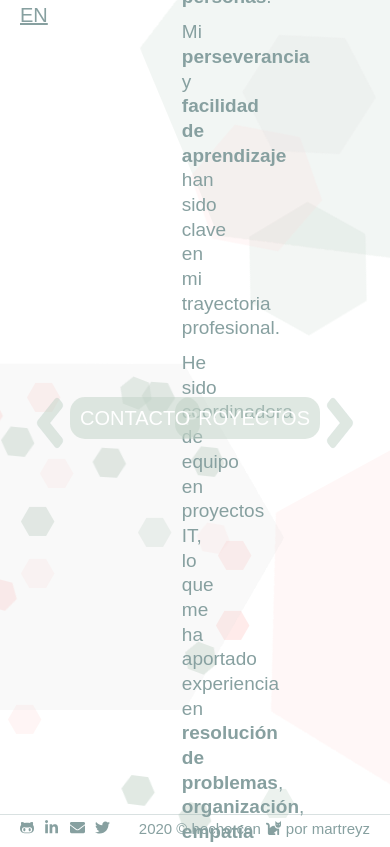
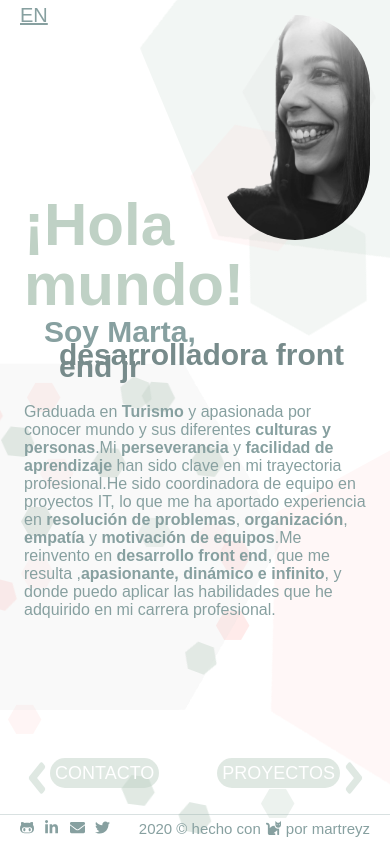
Before and after one commit to martreyz/portfolio, a React (Create React App) app: page / in a window 390 px wide. Built offline with nearby package versions, Linux system fonts and the light colour scheme; a web font is replaced by a local one.

Commit message:
Add responsive mobile

```diff
--- a/src/stylesheets/contact.scss
+++ b/src/stylesheets/contact.scss
@@ -1,90 +1,138 @@
 .contact {
   height: 100vh;
-  padding: 0px 10% 30px 10%;
   display: flex;
   flex-direction: column;
   justify-content: center;
   align-items: center;
+  padding: 100px 15px 200px 15px;
+  @media all and (min-width: 768px) {
+    padding: 0px 10% 30px 10%;
+  }
   &__section {
-    width: 50%;
+    width: 90%;
     position: relative;
     display: flex;
     flex-direction: column;
     justify-content: center;
     align-items: center;
-    @media all and (max-width: 1200px) {
+
+    @media all and (min-width: 768px) {
       width: 70%;
+    }
+    @media all and (min-width: 1054px) {
+      width: 50%;
     }
   }
   &__title {
     color: #bfd1c5;
     font-weight: 900;
+    font-size: 60px;
+    align-self: flex-start;
+    @media all and (min-width: 768px) {
       font-size: 80px;
       line-height: 1.4;
       align-self: flex-start;
+    }
   }
   &__subtitle {
     color: #87a0a0;
     font-weight: 700;
     font-size: 30px;
     display: block;
+    align-self: flex-end;
+    @media all and (min-width: 768px) {
       line-height: 1.5;
       align-self: flex-start;
       margin-left: 20px;
     }
+  }
   &__text {
     color: #778b8b;
-    font-weight: 700;
-    font-size: 20px;
+    font-weight: 600;
+    font-size: 18px;
+    text-align: right;
+    margin-bottom: 30px;
+    @media all and (min-width: 768px) {
+      margin-bottom: 10px;
       display: block;
       line-height: 1;
       width: 70%;
-    text-align: right;
-    margin-bottom: 30px;
       align-self: flex-end;
     }
+  }
   &__list {
-    width: 90%;
+    align-self: flex-start;
+    list-style-type: none;
+    color: #465559;
+    width: 50%;
+    display: flex;
+    flex-direction: column;
+    justify-content: space-around;
+    align-items: flex-start;
+    @media all and (min-width: 768px) {
+      width: 110%;
+      margin-left: -4%;
       border-radius: 45px;
-    display: flex;
-    justify-content: space-around;
-    align-items: center;
+      flex-direction: row;
       height: 80px;
       padding: 10px;
-    list-style-type: none;
-    color: #465559;
+    }
+    @media all and (min-width: 1054px) {
+      margin-left: 5%;
+      width: 90%;
+    }
     &Item {
+      margin-top: 5px;
+      @media all and (min-width: 768px) {
         display: flex;
         flex-direction: column;
       }
+    }
     &Github {
+      @media all and (min-width: 768px) {
         grid-column: 1/2;
       }
+    }
     &Linkedin {
+      @media all and (min-width: 768px) {
         grid-column: 2/3;
       }
+    }
     &Mail {
+      @media all and (min-width: 768px) {
         grid-column: 3/4;
       }
+    }
     &Twitter {
+      @media all and (min-width: 768px) {
         grid-column: 4/5;
       }
     }
+  }
   &__logoImg {
+    width: 30px;
+    height: 20px;
+    @media all and (min-width: 768px) {
       width: 50px;
       height: 40px;
       transition: all linear 2s;
+    }
     &:hover {
       transform: rotateY(180deg);
     }
   }
   &__image {
+    width: 150px;
+    align-self: flex-end;
+    position: absolute;
+    bottom: -2%;
+    @media all and (min-width: 768px) {
       width: 200px;
-    position: absolute;
+      bottom: initial;
+      top: -20%;
+    }
+    @media all and (min-width: 1054px) {
       top: -10%;
-    align-self: flex-end;
-    @media all and (max-width: 1054px) {
-      top: -20%;
     }
   }
 }
@@ -94,33 +142,41 @@
   color: #4a524d;
   display: block;
   text-align: center;
-
   &:hover {
     color: #465559;
   }
 }
 
 .contact__menu-home {
-  list-style-type: none;
   text-transform: uppercase;
-  font-size: 20px;
+  font-size: 18px;
   transition: all ease 1s;
   position: absolute;
-  right: 70px;
-  &:hover {
-    transform: scale(1.2);
-    color: #bfd1c5;
-  }
+  bottom: 60px;
   &::after {
     background-image: url("../images/angle-right-solid.svg");
     background-size: contain;
     background-repeat: no-repeat;
     position: absolute;
+    top: -10px;
+    width: 40px;
+    height: 50px;
+    content: "";
+    transform: scaleX(0.8);
+  }
+  @media all and (min-width: 768px) {
+    font-size: 20px;
+    right: 70px;
+    bottom: initial;
+    &::after {
       top: -24px;
       width: 40px;
       height: 100px;
-    content: "";
-    transform: scaleX(0.8);
+    }
+  }
+  &:hover {
+    transform: scale(1.2);
+    color: #bfd1c5;
   }
 }
 
@@ -129,5 +185,8 @@
   text-decoration: none;
   background-color: rgba(191, 209, 197, 0.5);
   border-radius: 15px;
+  padding: 5px;
+  @media all and (min-width: 768px) {
     padding: 10px;
   }
+}
--- a/src/stylesheets/landing.scss
+++ b/src/stylesheets/landing.scss
@@ -1,48 +1,70 @@
 .landing {
-  padding: 0px 180px 30px 180px;
   height: 100vh;
   display: flex;
+  flex-direction: column;
   justify-content: center;
   align-items: center;
+  padding: 70px 15px 100px 15px;
+  @media all and (min-width: 768px) {
+    flex-direction: row;
+    padding: 0px 180px 30px 180px;
+  }
+
   &__container {
-    width: 60%;
+    width: 95%;
+    @media all and (min-width: 768px) {
       position: relative;
       padding-top: 90px;
-    @media all and (max-width: 1135px) {
       width: 80%;
+    }
+    @media all and (min-width: 1054px) {
+      width: 60%;
     }
   }
   &__photo {
     width: 150px;
     border-radius: 75px;
     position: absolute;
+    top: 15px;
+    right: 20px;
+    @media all and (min-width: 768px) {
       right: 0px;
-    top: 0px;
-    @media all and (max-width: 955px) {
       top: 90px;
+    }
+    @media all and (min-width: 918px) {
+      top: -10px;
     }
   }
   &__title {
     color: #bfd1c5;
     font-weight: 900;
+    font-size: 60px;
+    max-width: 50%;
+    line-height: 1;
+    @media all and (min-width: 768px) {
       font-size: 80px;
       line-height: 1.4;
+      max-width: 70%;
+      font-size: 75px;
+    }
+    @media all and (min-width: 1054px) {
       max-width: 80%;
-    @media all and (max-width: 1135px) {
-      max-width: 70%;
-    }
-    @media all and (max-width: 800px) {
-      font-size: 75px;
     }
   }
   &__textOne {
     color: #87a0a0;
     font-weight: 700;
     font-size: 30px;
+    width: 50%;
+    margin-left: 20px;
+    @media all and (min-width: 768px) {
+      width: auto;
+      margin-left: 0px;
       display: block;
       line-height: 1.3;
       margin-right: 180px;
       text-align: right;
+    }
   }
   &__textTwo {
     color: #778b8b;
@@ -50,34 +72,58 @@
     font-size: 30px;
     display: block;
     line-height: 0.4;
+    margin-left: 35px;
+    @media all and (min-width: 768px) {
+      margin-left: 0px;
+      line-height: 0.4;
       text-align: right;
       margin-bottom: 30px;
     }
+  }
   &__aboutText {
+    font-weight: 400;
+    font-size: 16px;
+    color: #87a0a0;
+    margin-top: 30px;
+    @media all and (min-width: 768px) {
+      margin-top: 0px;
       width: 120%;
       margin-left: -5%;
-    font-weight: 400;
       font-size: 19px;
-    color: #87a0a0;
+    }
   }
   &__menu-projects {
     list-style-type: none;
     text-transform: uppercase;
-    font-size: 20px;
-
+    font-size: 18px;
     transition: all ease 1s;
     position: absolute;
-
+    right: 50px;
+    bottom: 60px;
+    &::after {
+      background-image: url("../images/angle-right-solid.svg");
+      background-size: contain;
+      background-repeat: no-repeat;
+      position: absolute;
+      top: -10px;
+      width: 40px;
+      height: 50px;
+      content: "";
+      transform: scaleX(0.8);
+    }
+    @media all and (min-width: 768px) {
+      list-style-type: none;
+      text-transform: uppercase;
+      font-size: 20px;
+      transition: all ease 1s;
+      position: absolute;
       right: 70px;
+      bottom: initial;
       &:hover {
         transform: scale(1.2);
         color: #bfd1c5;
       }
       &::after {
-      background-image: url("../images/angle-right-solid.svg");
-      background-size: contain;
-      background-repeat: no-repeat;
-      position: absolute;
         top: -24px;
         width: 40px;
         height: 100px;
@@ -85,13 +131,35 @@
         transform: scaleX(0.8);
       }
     }
+  }
   &__menu-contact {
+    list-style-type: none;
+    text-transform: uppercase;
+    font-size: 18px;
+    transition: all ease 1s;
+    position: absolute;
+    left: 50px;
+    bottom: 60px;
+    &::before {
+      background-image: url("../images/angle-left-solid.svg");
+      background-size: contain;
+      background-repeat: no-repeat;
+      position: absolute;
+      top: -10px;
+      left: -27px;
+      width: 40px;
+      height: 50px;
+      content: "";
+      transform: scaleX(0.8);
+    }
+    @media all and (min-width: 768px) {
       list-style-type: none;
       text-transform: uppercase;
       font-size: 20px;
       transition: all ease 1s;
       position: absolute;
       left: 70px;
+      bottom: initial;
       &:hover {
         transform: scale(1.2);
         color: #bfd1c5;
@@ -110,11 +178,14 @@
       }
     }
   }
+}
 
 .about__parr {
+  @media all and (min-width: 768px) {
     display: block;
     line-height: 1.3;
     margin-bottom: 10px;
+  }
 }
 
 .landingLink__menu-projects {
@@ -122,7 +193,10 @@
   text-decoration: none;
   background-color: rgba(191, 209, 197, 0.5);
   border-radius: 15px;
+  padding: 5px;
+  @media all and (min-width: 768px) {
     padding: 10px;
+  }
 }
 
 .landingLink__menu-contact {
@@ -130,5 +204,8 @@
   text-decoration: none;
   background-color: rgba(191, 209, 197, 0.5);
   border-radius: 15px;
+  padding: 5px;
+  @media all and (min-width: 768px) {
     padding: 10px;
   }
+}
--- a/src/stylesheets/projects.scss
+++ b/src/stylesheets/projects.scss
@@ -1,38 +1,61 @@
 .projects {
-  padding: 0px 180px 30px 180px;
+  padding: 15px 15px 150px 15px;
   height: 100vh;
   display: flex;
   justify-content: center;
   align-items: center;
-  @media all and (max-width: 1054px) {
-    justify-content: flex-end;
+  @media all and (min-width: 768px) {
+    padding: 0px 180px 30px 180px;
   }
   &__container {
+    display: flex;
+    flex-direction: column;
+    align-items: center;
+    @media all and (min-width: 768px) {
+      display: block;
+      width: 80%;
+    }
+    @media all and (min-width: 1054px) {
       width: 60%;
-    @media all and (max-width: 1054px) {
-      width: 80%;
     }
   }
   &__title {
     color: #bfd1c5;
     font-weight: 900;
+    font-size: 60px;
+    align-self: flex-start;
+    @media all and (min-width: 768px) {
+      align-self: unset;
       font-size: 80px;
       line-height: 1.4;
       margin-left: -50px;
     }
+  }
   &__previewImage {
-    width: 96%;
-    height: 25%;
+    width: 100%;
+    height: 35%;
     background-image: url("../images/preview.png");
     background-size: cover;
     border-radius: 5px;
     background-repeat: no-repeat;
     background-position-x: center;
+    z-index: 10;
+    margin-bottom: 10px;
+    filter: grayscale(80%);
+    transition: all ease-out 1s;
+    @media all and (min-width: 768px) {
+      height: 45%;
+      margin-bottom: 0px;
+      width: 96%;
       position: absolute;
       top: 10px;
       z-index: 10;
       filter: grayscale(80%);
       transition: all ease-out 1s;
+    }
+    @media all and (min-width: 1054px) {
+      height: 25%;
+    }
     &:hover {
       filter: none;
       height: 94%;
@@ -40,56 +63,66 @@
     }
   }
   &__decoration {
-    box-sizing: border-box;
-    background-color: #ebcaca5b;
-    padding: 25% 10px 10px 10px;
     width: 90%;
     height: 350px;
+    background-color: #ebcaca5b;
+    padding: 10px;
+    position: relative;
+    @media all and (min-width: 768px) {
+      width: 120%;
+      height: 550px;
+      padding: 80% 10px 10px 10px;
       border-radius: 5px;
       display: flex;
       flex-direction: column;
       justify-content: space-between;
       align-items: center;
-    position: relative;
+      right: -20px;
+      flex-wrap: wrap-reverse;
+      box-sizing: border-box;
+    }
+    @media all and (min-width: 1054px) {
+      padding: 25% 10px 10px 10px;
+      width: 90%;
       right: -50px;
-    flex-wrap: wrap-reverse;
-    @media all and (max-width: 1054px) {
-      width: 100%;
-      height: 400px;
-      padding: 35% 10px 10px 10px;
+      height: 350px;
     }
   }
   &__previewTitle {
     color: #87a0a0;
     font-weight: 600;
+    @media all and (min-width: 768px) {
       font-size: 45px;
       line-height: 1.2;
       text-transform: uppercase;
       z-index: 9;
       margin-bottom: 10px;
     }
+  }
   &__previewDescription {
     color: #465a5a;
     font-weight: 400;
+    @media all and (min-width: 768px) {
       font-size: 18px;
       width: 90%;
       margin-bottom: 10px;
     }
+  }
   &__previewPrevious {
+    left: 0px;
+    top: 105%;
+    transition: all ease 1s;
+    outline: none;
     background-image: url("../images/arrow-alt-circle-left-solid.svg");
     background-repeat: no-repeat;
-    width: 30px;
-    height: 30px;
     position: absolute;
     background-color: transparent;
     border: none;
+    width: 30px;
+    height: 30px;
+    @media all and (min-width: 1054px) {
       left: -45px;
       top: 45%;
-    transition: all ease 1s;
-    outline: none;
-    @media all and (max-width: 1054px) {
-      left: 0px;
-      top: 105%;
     }
     &:hover {
       transform: scale(1.2);
@@ -97,6 +130,8 @@
     }
   }
   &__previewNext {
+    transition: all ease 1s;
+    outline: none;
     background-image: url("../images/arrow-alt-circle-right-solid.svg");
     background-repeat: no-repeat;
     width: 30px;
@@ -104,13 +139,11 @@
     position: absolute;
     background-color: transparent;
     border: none;
-    outline: none;
+    right: 0px;
+    top: 105%;
+    @media all and (min-width: 1054px) {
       right: -45px;
       top: 45%;
-    transition: all ease 1s;
-    @media all and (max-width: 1054px) {
-      right: 0px;
-      top: 105%;
     }
     &:hover {
       transform: scale(1.2);
@@ -122,25 +155,36 @@
 .projects__menu-home {
   list-style-type: none;
   text-transform: uppercase;
-  font-size: 20px;
+  font-size: 18px;
   transition: all ease 1s;
   position: absolute;
+  bottom: 70px;
+  &::before {
+    background-image: url("../images/angle-left-solid.svg");
+    background-size: contain;
+    background-repeat: no-repeat;
+    position: absolute;
+    top: -10px;
+    left: -30px;
+    width: 40px;
+    height: 50px;
+    content: "";
+    transform: scaleX(0.8);
+  }
+  @media all and (min-width: 768px) {
+    font-size: 20px;
     left: 70px;
+    bottom: initial;
     &:hover {
       transform: scale(1.2);
       color: #bfd1c5;
     }
     &::before {
-    background-image: url("../images/angle-left-solid.svg");
-    background-size: contain;
-    background-repeat: no-repeat;
-    position: absolute;
       top: -24px;
       left: -40px;
       width: 40px;
       height: 100px;
-    content: "";
-    transform: scaleX(0.8);
+    }
   }
 }
 
@@ -149,7 +193,10 @@
   text-decoration: none;
   background-color: rgba(191, 209, 197, 0.5);
   border-radius: 15px;
+  padding: 5px;
+  @media all and (min-width: 768px) {
     padding: 10px;
+  }
 }
 
 .projects__previewMenuLink {
@@ -158,19 +205,26 @@
   background-repeat: no-repeat;
   background-size: 70%;
   background-position: center;
-  width: 40px;
-  height: 40px;
+  width: 30px;
+  height: 30px;
   background-color: #87a0a0;
   border-radius: 20px;
   display: inline-block;
+  transition: 1s ease all;
+  @media all and (min-width: 768px) {
+    width: 40px;
+    height: 40px;
+  }
   &Page {
     background-image: url("../images/laptop-solid.svg");
+    margin-right: 5px;
+    @media all and (min-width: 768px) {
       margin-right: 10px;
+    }
   }
   &Repo {
     background-image: url("../images/code-solid.svg");
   }
-  transition: 1s ease all;
   &:hover {
     transform: scale(1.2);
   }
@@ -184,7 +238,9 @@
 }
 
 .projects__previewMenu {
+  @media all and (min-width: 768px) {
     flex-grow: 1;
     display: flex;
     align-items: center;
   }
+}
```
Also changed, not shown: 1 other file (tests, documents, lock files or other folders). Lines whose indentation alone changed are shown as unchanged.
